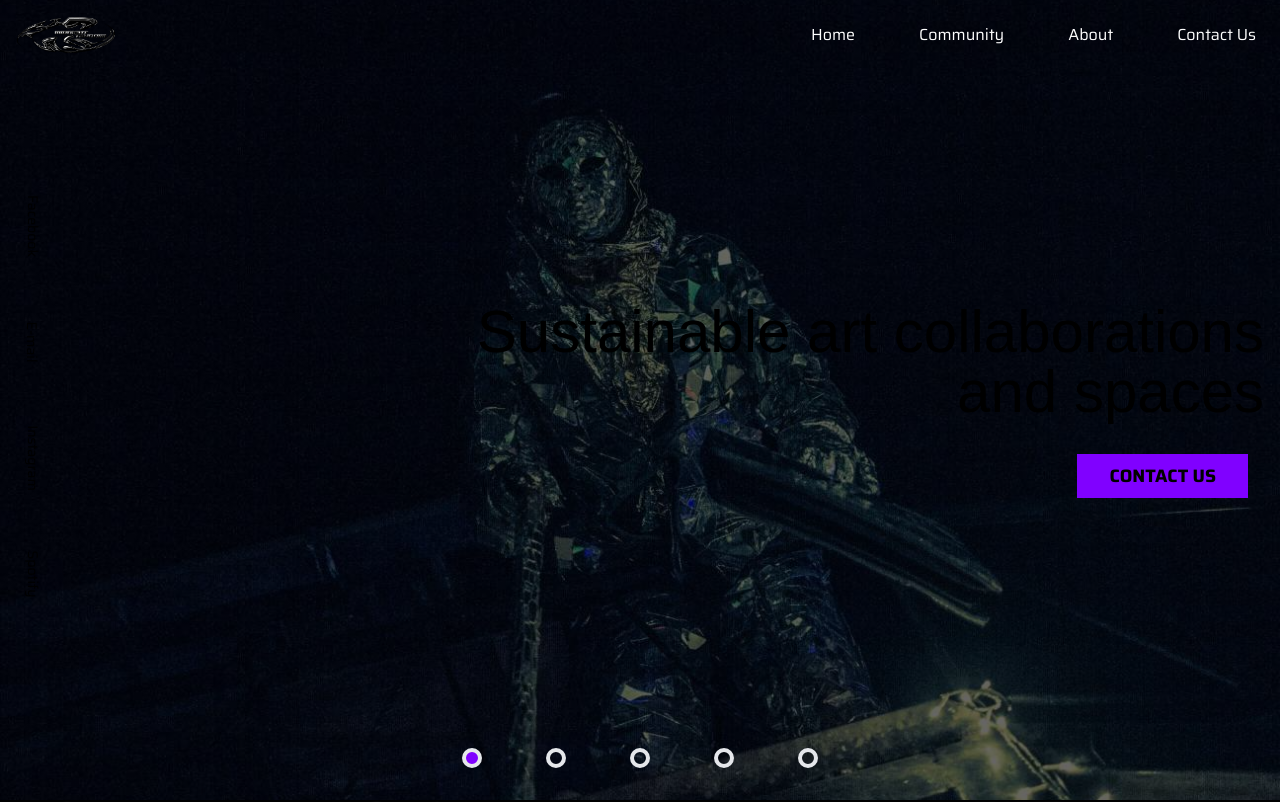
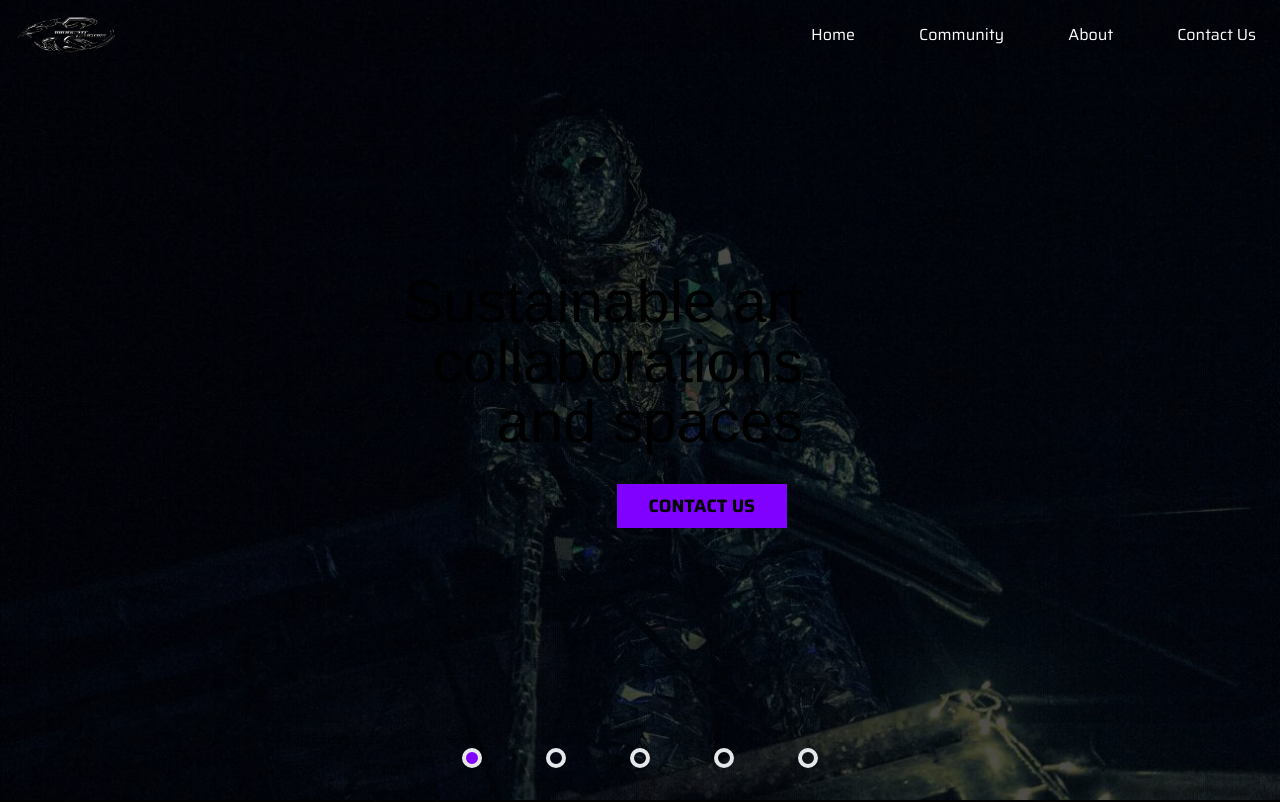
Before and after one commit to Joshuamjv2/midnight_tsunami, a Next.js app: page / in a window 1280 px wide. Shown: the top 802 px of the page. Built offline with nearby package versions, Linux system fonts and the light colour scheme; a web font is replaced by a local one.

Commit message:
slider animate

```diff
--- a/app/globals.css
+++ b/app/globals.css
@@ -25,3 +25,49 @@ body {
     )
     rgb(var(--background-start-rgb));
 }
+
+
+@keyframes fadeIn {
+  0% {
+    opacity: 0;
+  }
+
+  100% {
+    opacity: 1;
+  }
+}
+
+/* Apply the animation to the header class */
+.opacity_anime {
+  /* Other styles remain unchanged */
+
+  /* Set initial opacity to 0 for a fade-in effect */
+  opacity: 0;
+  animation: fadeIn 3s ease-in-out forwards;
+  /* animation-delay: 2s; */
+  /* Apply the animation */
+  /* Transition to ensure smoothness between changes */
+  transition: opacity 1s ease-in;
+}
+
+/* Define the keyframes for the slide-in animation */
+@keyframes slideIn {
+  0% {
+    transform: translateX(10%);
+  }
+
+    /* 50% {
+      transform: translateX(30%);
+    } */
+
+  100% {
+    transform: translateX(0);
+  }
+}
+
+/* Apply the animation to the slider class */
+.slider {
+  transform: translateX(100%);
+  animation: slideIn ease-in-out forwards;
+  animation-duration: 1s;
+}
--- a/components/Home/Events/Events.js
+++ b/components/Home/Events/Events.js
@@ -8,7 +8,7 @@ import event3 from "../../../public/images/art1.jpg"
 
 const events = [
     {image: event1, title: "Rooftop Transit", details: "Lorem ipsum dolor sit amet consectetur adipisicing elit. Veritatis est itaque voluptate vel vero incidunt placeat debitis quasi laborum, cupiditate laudantium quas nihil perferendis impedit, ipsa distinctio natus ea tenetur recusandae. Quasi aut quam sint iure earum nesciunt! Minima harum quisquam nobis!"},
-    {image: event2, title: "Enth Rave", details: "Lorem ipsum dolor sit amet consectetur adipisicing elit. Veritatis est itaque voluptate vel vero incidunt placeat debitis quasi laborum, cupiditate laudantium quas nihil perferendis impedit, ipsa distinctio natus ea tenetur recusandae. Quasi aut quam sint iure earum nesciunt! Minima harum quisquam nobis!"},
+    {image: event2, title: "Masquerade Scene", details: "Lorem ipsum dolor sit amet consectetur adipisicing elit. Veritatis est itaque voluptate vel vero incidunt placeat debitis quasi laborum, cupiditate laudantium quas nihil perferendis impedit, ipsa distinctio natus ea tenetur recusandae. Quasi aut quam sint iure earum nesciunt! Minima harum quisquam nobis!"},
     {image: event3, title: "Drum move", details: "Lorem ipsum dolor sit amet consectetur adipisicing elit. Veritatis est itaque voluptate vel vero incidunt placeat debitis quasi laborum, cupiditate laudantium quas nihil perferendis impedit, ipsa distinctio natus ea tenetur recusandae. Quasi aut quam sint iure earum nesciunt! Minima harum quisquam nobis!"}
 ]
 
--- a/components/Home/Header.js
+++ b/components/Home/Header.js
@@ -5,6 +5,7 @@ import BackgroundImage3 from "../../public/images/tsunami3-32.jpg"
 import BackgroundImage4 from "../../public/images/tsunami3-10.jpg"
 import BackgroundImage5 from "../../public/images/community2.jpg"
 import { Lexend_Zetta } from 'next/font/google';
+import Image from "next/image"
 
 import { useState, useEffect } from "react";
 
@@ -19,11 +20,11 @@ const slides = [
     ]
 
 export default function Header() {
-    const [currentSlide, setCurrentSlide] = useState(slides[0])
+    const [currentSlide, setCurrentSlide] = useState(0)
     const [autoSlide, setAutoSlide] = useState(true)
 
     const handleSlideClick = (slide) => {
-        setCurrentSlide(slide);
+        setCurrentSlide(slides.indexOf(slide));
         setAutoSlide(false); // Stop auto sliding when a slide is clicked
     };
 
@@ -32,11 +33,11 @@ export default function Header() {
         let sliderTime = 6000;
 
         if (autoSlide) {
-            let currentIndex = slides.indexOf(currentSlide);
+            let currentIndex = currentSlide;
 
             changeSlides = setInterval(() => {
                 currentIndex = (currentIndex + 1) % slides.length;
-                setCurrentSlide(slides[currentIndex]);
+                setCurrentSlide(currentIndex);
                 console.log(currentSlide)
 
                 if (currentIndex === slides.length - 1) {
@@ -52,19 +53,24 @@ export default function Header() {
         return () => {
             clearInterval(changeSlides);
         };
-    }, [autoSlide, currentSlide, slides]);
+    }, [autoSlide, currentSlide]);
 
     return (
+            <div className="relative">
+            {/* header */}
                 <div>
-            {/* header */}
-                <header className="min-h-screen min-w-screen" style={
+                    <header className="min-h-screen min-w-screen overflow-hidden relative" >
                         {
-                    backgroundImage: `linear-gradient(rgba(0,0,0,0.6), rgba(0,0,0,0.6)), url(${currentSlide.image.src})`,
-                    backgroundPosition: "center",
-                    backgroundSize: "cover",
-                    backgroundRepeat: "no-repeat"
-                    }}>
-                    <div className='min-h-screen flex overflow-hidden items-center'>
+                            slides.map((slide, index)=>
+                                <div key={slide.title} className={`absolute inset-0 w-full h-full ${currentSlide == index ? "opacity-100 slider": "opacity-0 -z-10"}`}>
+                                    <Image src={slide.image} alt={slide.title} layout="fill" objectFit="cover"  priority />
+                                    <div className="h-full absolute bg-black bg-opacity-70 top-0 w-full left-0"></div>
+                                </div>
+                            )
+                        }
+                    </header>
+                </div>
+                <div className='min-h-screen flex overflow-hidden items-center absolute top-0'>
                         <div className='w-full'>
                             <div className='mx-4 md:flex justify-between'>
                             <div></div>
@@ -75,16 +81,15 @@ export default function Header() {
                             </div>
                         </div>
                     </div>
-                    <div className="relative w-full">
+                    <div className="w-full opacity_anime delay-1000">
                         <div className="flex justify-center absolute bottom-8 w-full">
                             <ul className="flex justify-center w-full gap-8 md:gap-16">
                                 {slides.map((slide, index) => <li className="cursor-pointer" onClick={() => handleSlideClick(slide)} key={index}>
-                                    <div className={`h-5 w-5 border-4 rounded-full ${index === slides.indexOf(currentSlide) && "bg-[#8001ff]"}`}></div>
+                                    <div className={`h-5 w-5 border-4 rounded-full ${index === currentSlide && "bg-[#8001ff]"}`}></div>
                                 </li>)}
                             </ul>
                         </div>
                     </div>
-                </header>
             </div>
     )
 }
--- a/components/Navigation/Navigation.js
+++ b/components/Navigation/Navigation.js
@@ -7,7 +7,7 @@ import Image from "next/image";
 
 export default function Navigation(){
     return(
-        <div className="z-40 absolute">
+        <div className="z-40 absolute opacity_anime">
             <div className="text-white fixed w-full py-2">
                 <div className={`flex justify-between items-center px-4 relative py-2`}>
                     <div className="flex gap-2 items-center">
--- a/components/Navigation/Socials/Socials.js
+++ b/components/Navigation/Socials/Socials.js
@@ -2,12 +2,12 @@ import SocialItem from "./SocialItem";
 
 export default function Socials(){
     return(
-        <div className="min-h-screen absolute">
+        <div className="min-h-screen absolute z-20">
             <div className="flex h-screen items-center fixed">
-                <ul className="list-none md:flex gap-24 hidden flex-col items-center cursor-pointer h-full justify-center ">
+                <ul className="list-none md:flex gap-24 hidden flex-col items-center cursor-pointer h-full justify-center opacity_anime delay-1000">
                     <SocialItem name={"Facebook"} link={"https://facebook.com"} />
                     <SocialItem name={"E-mail"} link={"https://facebook.com"} />
-                    <SocialItem name={"Instagram"} link={"https://facebook.com"} />
+                    <SocialItem name={"Instagram"} link={"https://www.instagram.com/midnight_tsunami"} />
                     <SocialItem name={"Spotify"} link={"https://facebook.com"} />
                     {/* <SocialItem name={"Soundcloud"} link={"https://facebook.com"} /> */}
                 </ul>
```
Lines whose indentation alone changed are shown as unchanged.
